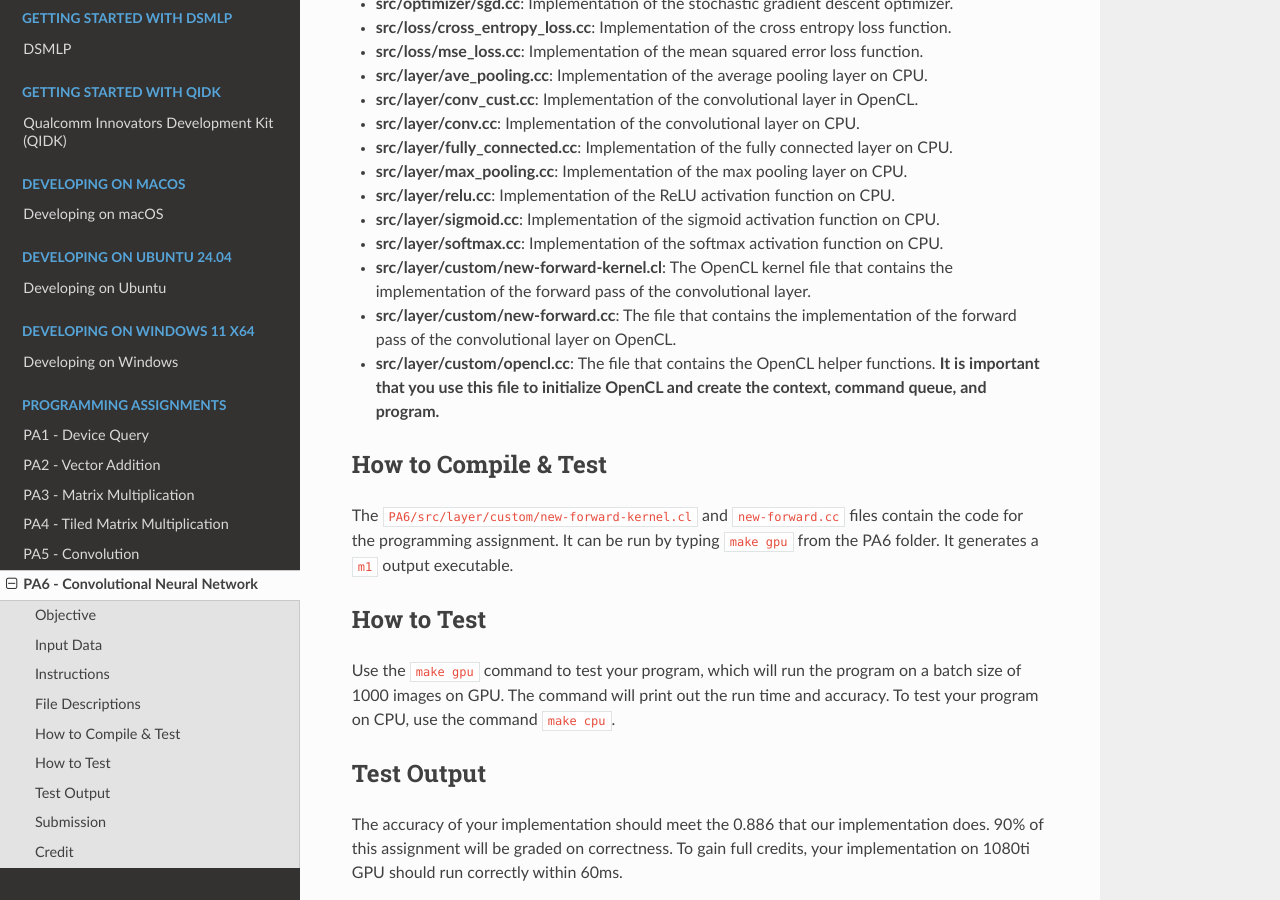
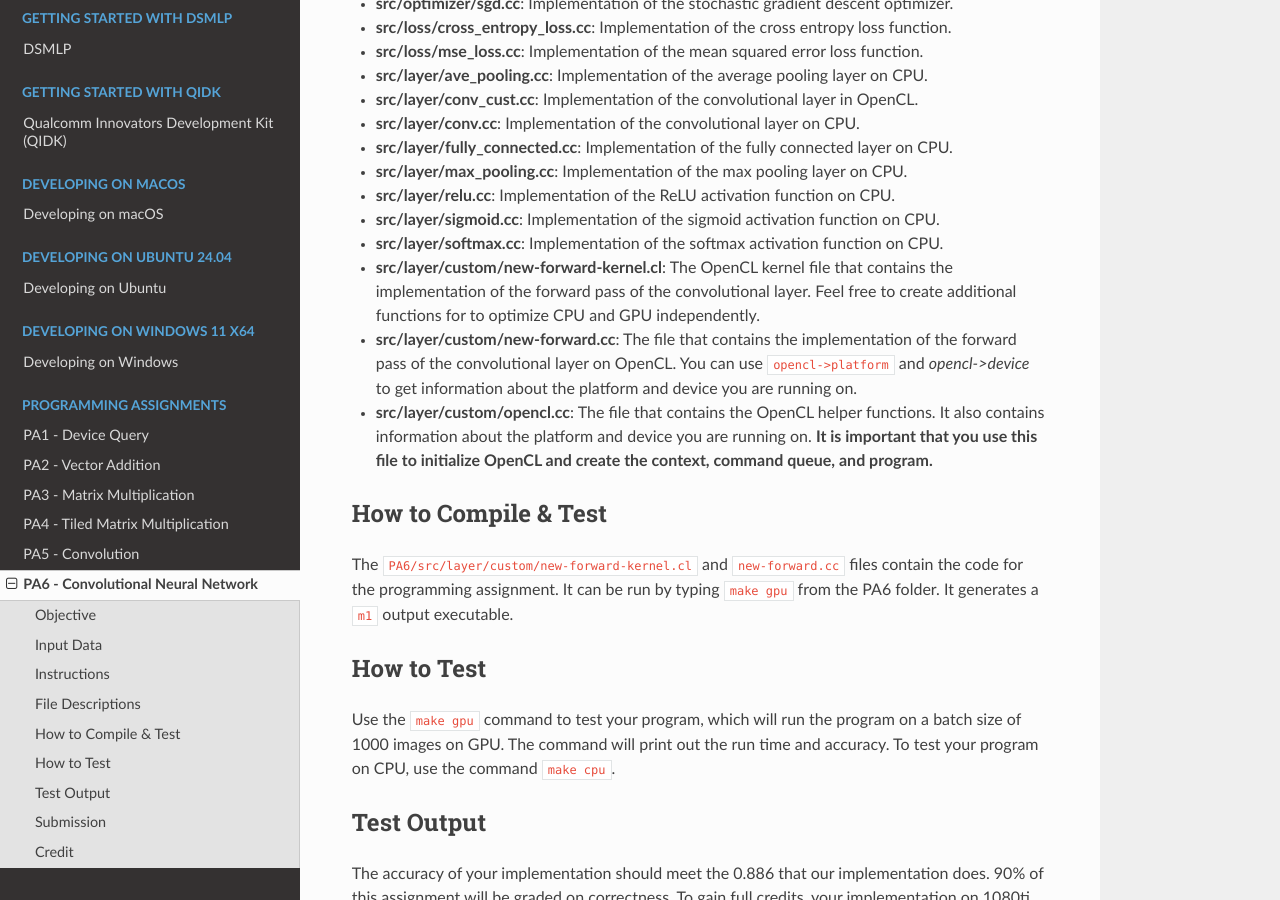
Before and after one commit to KastnerRG/cse160-docs, a Sphinx documentation site: the page built from docs/source/PA6.rst, in a window 1280 px wide and 900 px high, scrolled down 2236 px. Built offline with Sphinx 7.4.7 and the Read the Docs theme 3.1.0, drawn with Linux system fonts in a browser that asks for light colours; formulas are drawn with MathJax 3.

Commit message:
feat: add clarification for how to get the platform and the device.

```diff
--- a/docs/source/PA6.rst
+++ b/docs/source/PA6.rst
@@ -73,9 +73,9 @@ File Descriptions
 - **src/layer/relu.cc**: Implementation of the ReLU activation function on CPU.
 - **src/layer/sigmoid.cc**: Implementation of the sigmoid activation function on CPU.
 - **src/layer/softmax.cc**: Implementation of the softmax activation function on CPU.
-- **src/layer/custom/new-forward-kernel.cl**: The OpenCL kernel file that contains the implementation of the forward pass of the convolutional layer.
-- **src/layer/custom/new-forward.cc**: The file that contains the implementation of the forward pass of the convolutional layer on OpenCL.
-- **src/layer/custom/opencl.cc**: The file that contains the OpenCL helper functions. **It is important that you use this file to initialize OpenCL and create the context, command queue, and program.**
+- **src/layer/custom/new-forward-kernel.cl**: The OpenCL kernel file that contains the implementation of the forward pass of the convolutional layer. Feel free to create additional functions for to optimize CPU and GPU independently.
+- **src/layer/custom/new-forward.cc**: The file that contains the implementation of the forward pass of the convolutional layer on OpenCL. You can use :code:`opencl->platform` and `opencl->device` to get information about the platform and device you are running on.
+- **src/layer/custom/opencl.cc**: The file that contains the OpenCL helper functions. It also contains information about the platform and device you are running on. **It is important that you use this file to initialize OpenCL and create the context, command queue, and program.**
 
 How to Compile & Test
 --------------
```
